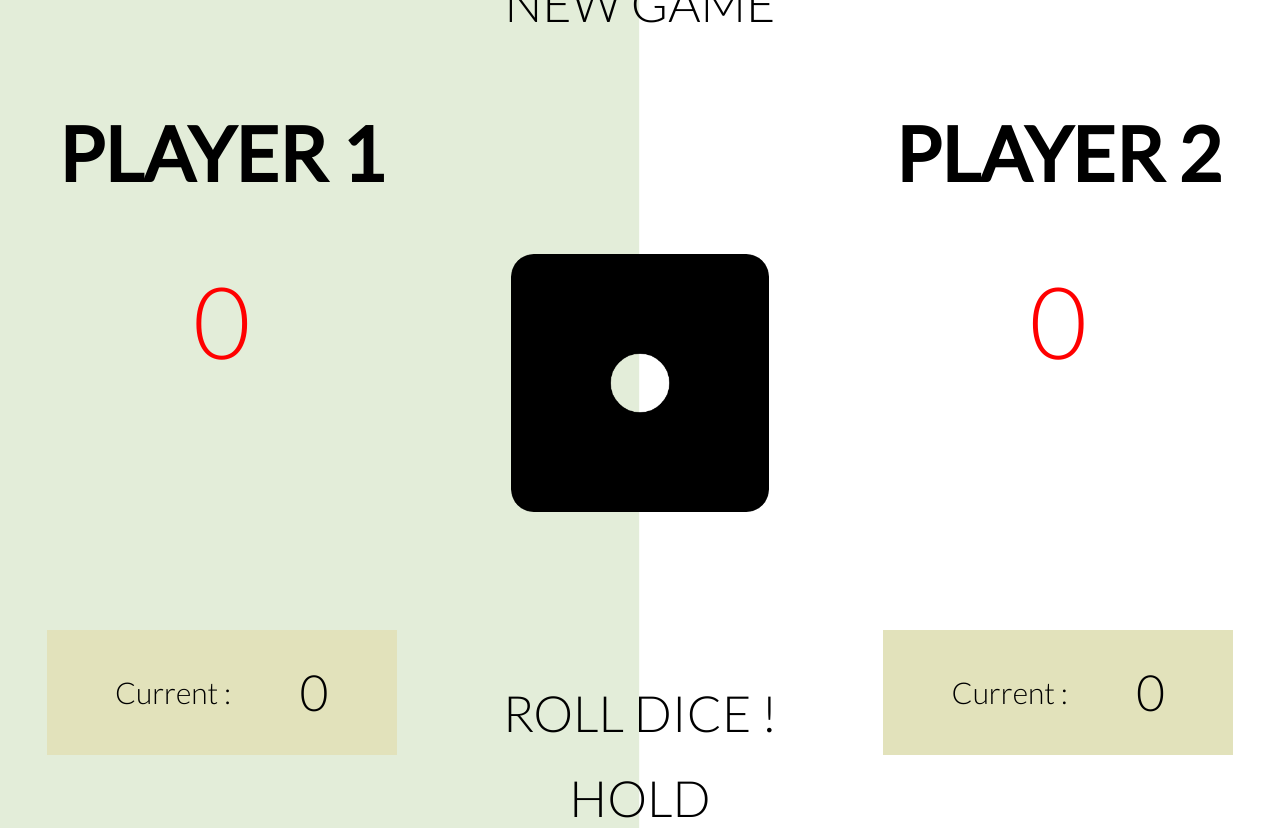
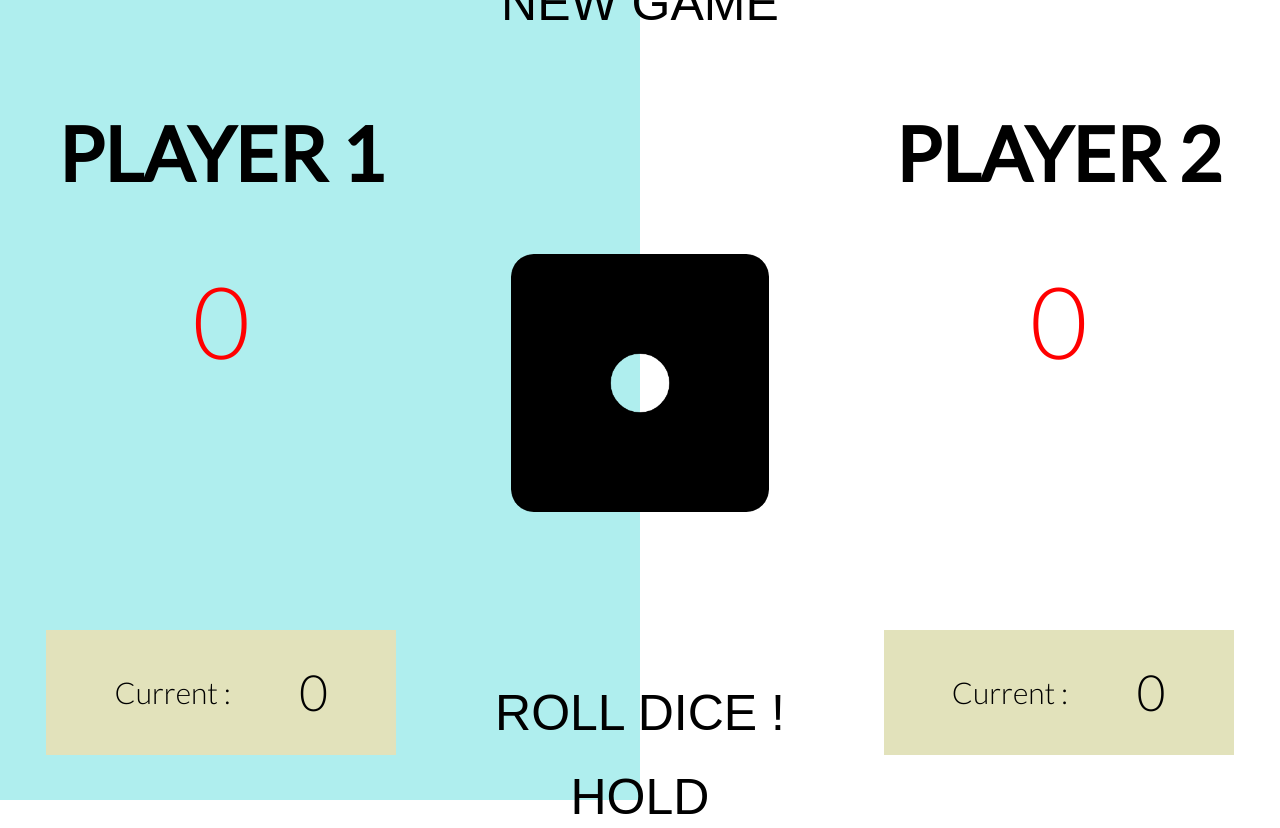
Before and after one commit to getill/Dice-game, a website: page index.html in a window 1280 px wide. Drawn offline with nearby package versions, Linux system fonts and the light colour scheme.

Commit message:
Changed New game, Roll dice, Hold into buttons + trying to change background player with anime js (not working)

```diff
--- a/index.html
+++ b/index.html
@@ -9,12 +9,13 @@
   <title>Dice Game</title>
 </head>
 <body>
+  <div id="player-background"></div>
   <!-- This is whre the whole game is contained -->
   <div class="gameContainer">
 
     <!-- Player one content -->
     <div id="player1">
-      <h2 class="fw-bold">PLAYER 1</h2>
+      <h2>PLAYER 1</h2>
       <span class="score" id="globalP1">0</span>
       <div class="current">
         <span class="cText">Current :</span>
@@ -24,10 +25,10 @@
 
     <!-- Center content -->
     <div id="center">
-      <span class="NewGame" id="new-game">NEW GAME</span>
+      <button class="NewGame" id="new-game" type="button">NEW GAME</button>
       <img alt="Dice" id="img" src="./images/1.png">
-      <span class="roll-dice" id="roll">ROLL DICE !</span>
-      <span id="hold">HOLD</span>
+      <button class="roll-dice" id="roll" type="button">ROLL DICE !</button>
+      <button id="hold" type="button">HOLD</button>
     </div>
 
     <!-- Player two content -->
--- a/script.js
+++ b/script.js
@@ -7,22 +7,33 @@ let globalP1 = document.getElementById("globalP1");
 let roundP1 = document.getElementById("roundP1");
 let globalP2 = document.getElementById("globalP2");
 let roundP2 = document.getElementById("roundP2");
-
+let backgroundTarget = document.getElementById("player-background");
 //------------------------ Game variables ---------------
 let activePlayer = 1;
+
+//----------------------------PLAYGROUND---------------------
+
+let background = anime({
+  targets: backgroundTarget,
+  translateX: "50vw",
+  autoplay: false,
+  backgroundColor: "#676790",
+});
 
 //------------------ Functions used later ---------------
 
 // Switch the player display depending on the situation
-let switchPlayer = () => {
+function switchPlayer() {
   if (activePlayer == 1) {
+    // background.reverse();
     player1.style.opacity = "1";
     player2.style.opacity = "0.3";
   } else {
+    // background.play();
     player1.style.opacity = "0.3";
     player2.style.opacity = "1";
   }
-};
+}
 
 let gameReset = () => {
   // rewrite everything to "0"
@@ -35,7 +46,8 @@ let gameReset = () => {
   switchPlayer();
 };
 
-//-------------- Main functions --------
+//--------------------- Main functions ----------------------
+
 // Roll logic
 let rollfunction = () => {
   // Generates a random number between 1 to 6
@@ -52,9 +64,11 @@ let rollfunction = () => {
     // I had to put a "+" to make the addition possible beacause rounsP2.textContent is a string, the + is here to convert a string into a number
     roundP1.textContent = +totalCurrentP1 + +diceNumber;
     switchPlayer();
+    // background.play();
   } else if (activePlayer == 1 && diceNumber == 1) {
     // Switch player if dice = 1
-    roll.textContent = "You loose !";
+    // background.play();
+    roll.textContent = "NEXT PLAYER";
     roundP1.textContent = "0";
     activePlayer = activePlayer + 1;
     switchPlayer();
@@ -63,14 +77,17 @@ let rollfunction = () => {
     roll.textContent = "ROLL DICE !";
     let totalCurrentP2 = roundP2.textContent;
     roundP2.textContent = +totalCurrentP2 + +diceNumber;
+    // background.play();
   } else {
     // Switch to player 1 if player 2 get "1"
+    // background.reverse();
     roundP2.textContent = "0";
-    roll.textContent = "You loose !";
+    roll.textContent = "NEXT PLAYER";
     activePlayer = activePlayer - 1;
   }
 };
 
+// Hold ogic
 let holdFunction = () => {
   let totalGlobalP1 = globalP1.textContent;
   let totalGlobalP2 = globalP2.textContent;
@@ -81,15 +98,18 @@ let holdFunction = () => {
     roundP1.textContent = "0";
     activePlayer = 2;
     switchPlayer();
+    // background.play();
   } else if (activePlayer == 1 && +totalGlobalP1 + +numberRoundP1 >= 100) {
     activePlayer = 1;
     alert("P1 t'as gagné mon pote !");
     gameReset();
+    // background.reverse();
   } else if (activePlayer == 2 && +totalGlobalP2 + +numberRoundP2 < 100) {
     globalP2.textContent = +totalGlobalP2 + +roundP2.textContent;
     roundP2.textContent = "0";
     activePlayer = 1;
     switchPlayer();
+    // background.reverse();
   } else if (activePlayer == 2 && +totalGlobalP2 + +numberRoundP2 >= 100) {
     activePlayer = 2;
     alert(
@@ -99,6 +119,7 @@ let holdFunction = () => {
   }
 };
 
+//--------------------- Buttons ----------------------------
 // Every buttons holding every functions
 hold.addEventListener("click", () => {
   holdFunction();
--- a/style.css
+++ b/style.css
@@ -4,9 +4,9 @@ body {
   margin: 0px;
   overflow: hidden;
   font-family: 'Lato', sans-serif;
-  background-image: url(images/GameBackground.png);
+  /* background-image: url(images/GameBackground.png);
   background-size: cover;
-  background-position: center;
+  background-position: center; */
 }
 
 img {
@@ -15,13 +15,17 @@ img {
   padding: 200px 0px 150px 0px;
 }
 
+button {
+  background: none;
+  border: 0;
+  font-size: 50px;
+}
+
 .roll-dice {
   padding-bottom: 25px;
 }
 
-.NewGame {
-  font-size: 50px;
-}
+
 
 .gameContainer {
   display: flex;
@@ -30,6 +34,15 @@ img {
   align-content: center;
   height: 100vh;
   width: 100vw;
+  z-index: 5;
+}
+
+#player-background {
+  position: absolute;
+  height: 100vh;
+  width: 50vw;
+  background: paleturquoise;
+  z-index: -5;
 }
 
 #player1, #player2, #center {
```
